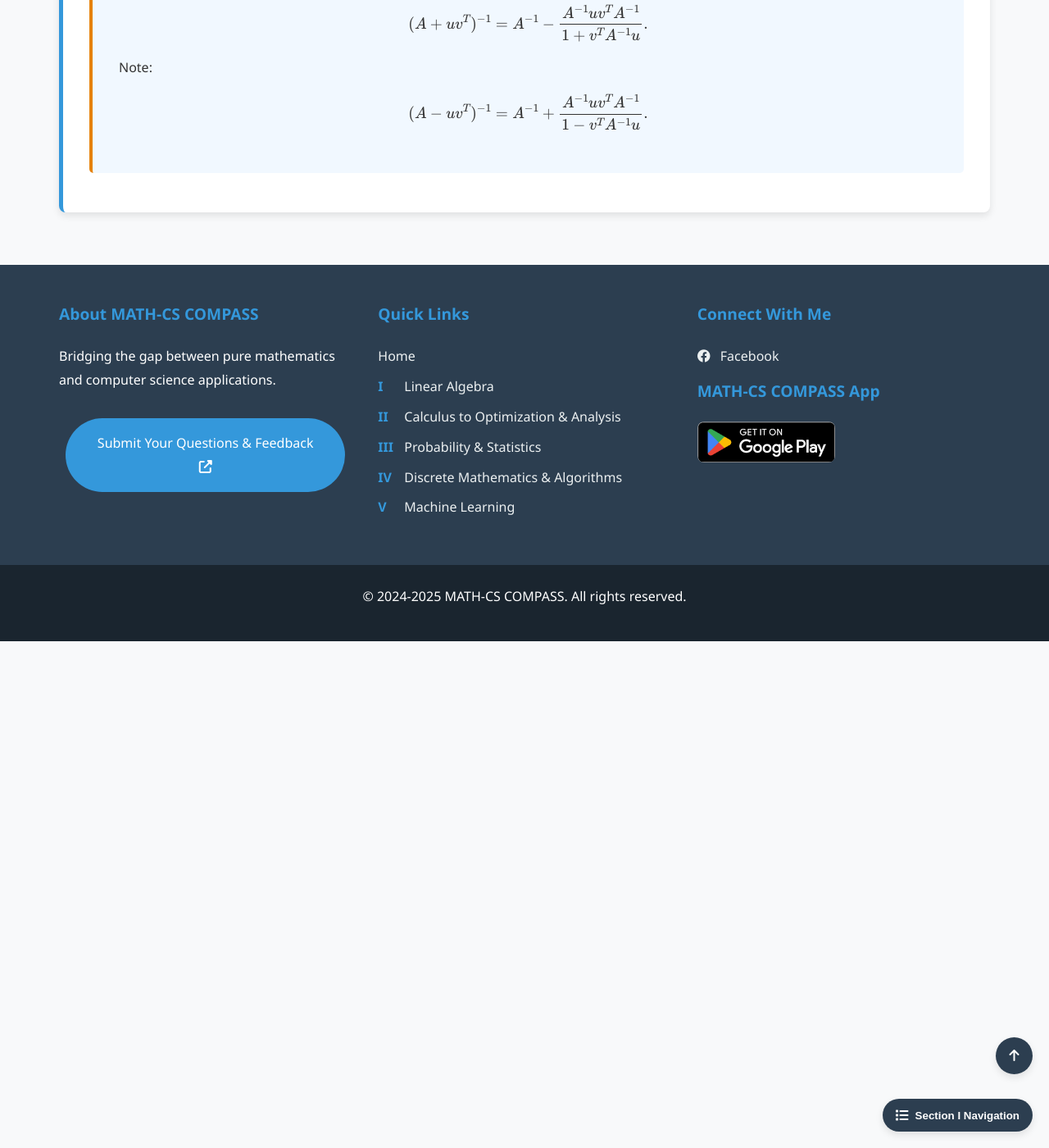
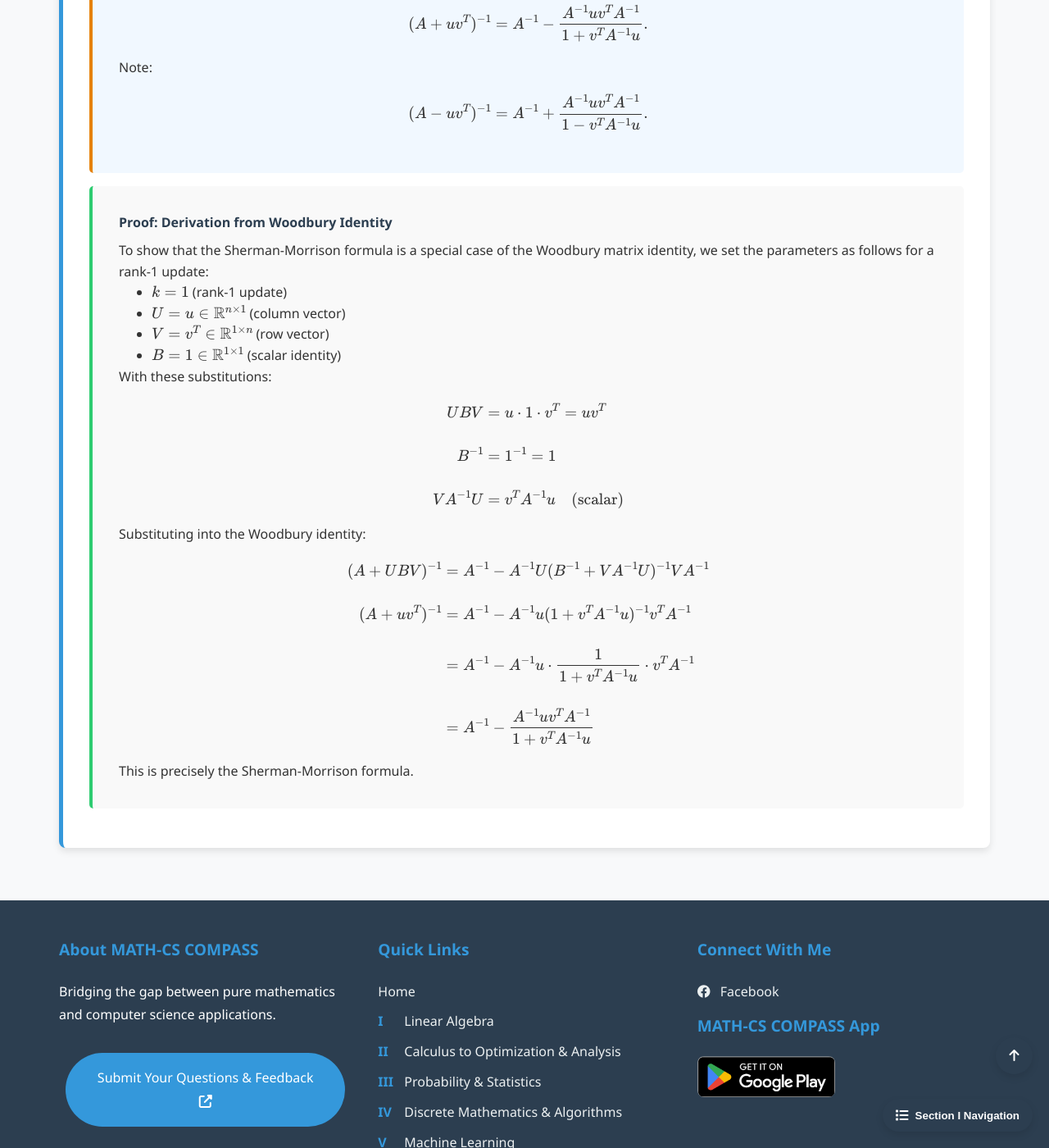
Before and after one commit to Yusukey01/yusukey01.github.io, a Jekyll site: the page built from Mathematics/Linear_algebra/woodbury.html, in a window 1280 px wide and 1400 px high, scrolled down 1578 px. Shown: the whole window at 82% size. Built offline with Jekyll 4.4.1, drawn with Linux system fonts in a browser that asks for light colours.

Commit message:
Updated Section 1-12

```diff
--- a/Mathematics/Linear_algebra/woodbury.html
+++ b/Mathematics/Linear_algebra/woodbury.html
@@ -166,6 +166,38 @@ uses_python: false
                 (A - uv^T)^{-1} = A^{-1} + \frac{A^{-1} uv^T A^{-1}}{1 - v^T A^{-1} u}.
                 \]
             </div>
+            <div class="proof">
+                <span class="proof-title">Proof: Derivation from Woodbury Identity</span>
+                To show that the Sherman-Morrison formula is a special case of the Woodbury matrix identity,
+                we set the parameters as follows for a rank-1 update:
+                <ul style="padding-left: 40px;">
+                    <li>\(k = 1\) (rank-1 update)</li>
+                    <li>\(U = u \in \mathbb{R}^{n \times 1}\) (column vector)</li>
+                    <li>\(V = v^T \in \mathbb{R}^{1 \times n}\) (row vector)</li>
+                    <li>\(B = 1 \in \mathbb{R}^{1 \times 1}\) (scalar identity)</li>
+                </ul>
+
+                With these substitutions:
+                \[
+                \begin{align*}
+                UBV &= u \cdot 1 \cdot v^T = uv^T \\\\
+                B^{-1} &= 1^{-1} = 1 \\\\
+                VA^{-1}U &= v^T A^{-1} u \quad \text{(scalar)}
+                \end{align*}
+                \]
+
+                Substituting into the Woodbury identity:
+                \[
+                \begin{align*}
+                (A + UBV)^{-1} &= A^{-1} - A^{-1} U (B^{-1} + VA^{-1}U)^{-1} VA^{-1} \\\\
+                (A + uv^T)^{-1} &= A^{-1} - A^{-1} u (1 + v^T A^{-1} u)^{-1} v^T A^{-1} \\\\
+                                &= A^{-1} - A^{-1} u \cdot \frac{1}{1 + v^T A^{-1} u} \cdot v^T A^{-1} \\\\
+                                &= A^{-1} - \frac{A^{-1} u v^T A^{-1}}{1 + v^T A^{-1} u}
+                \end{align*}
+                \]
+
+                This is precisely the Sherman-Morrison formula.
+            </div>
             </p>
             </section>
         </div>
```
Also changed, not shown: other parts of Mathematics/Linear_algebra/woodbury.html (+1 -1 lines).
